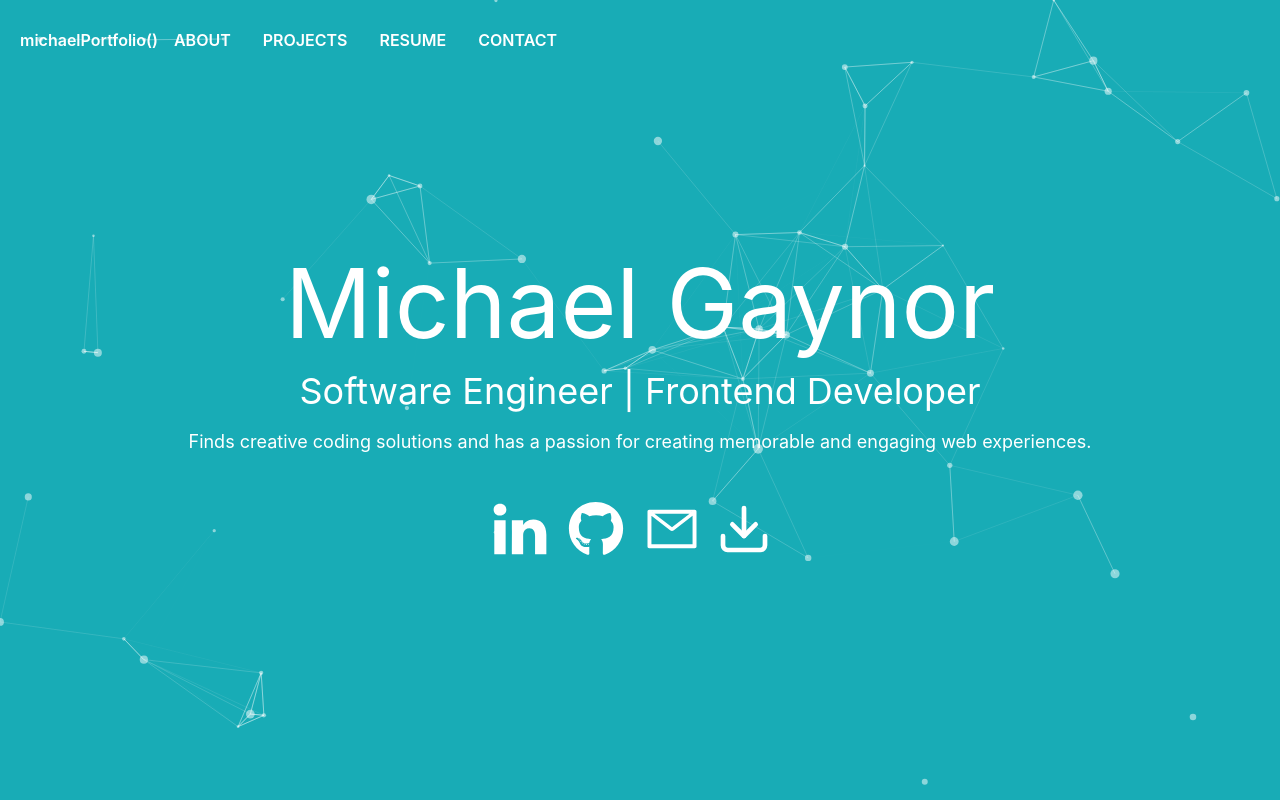
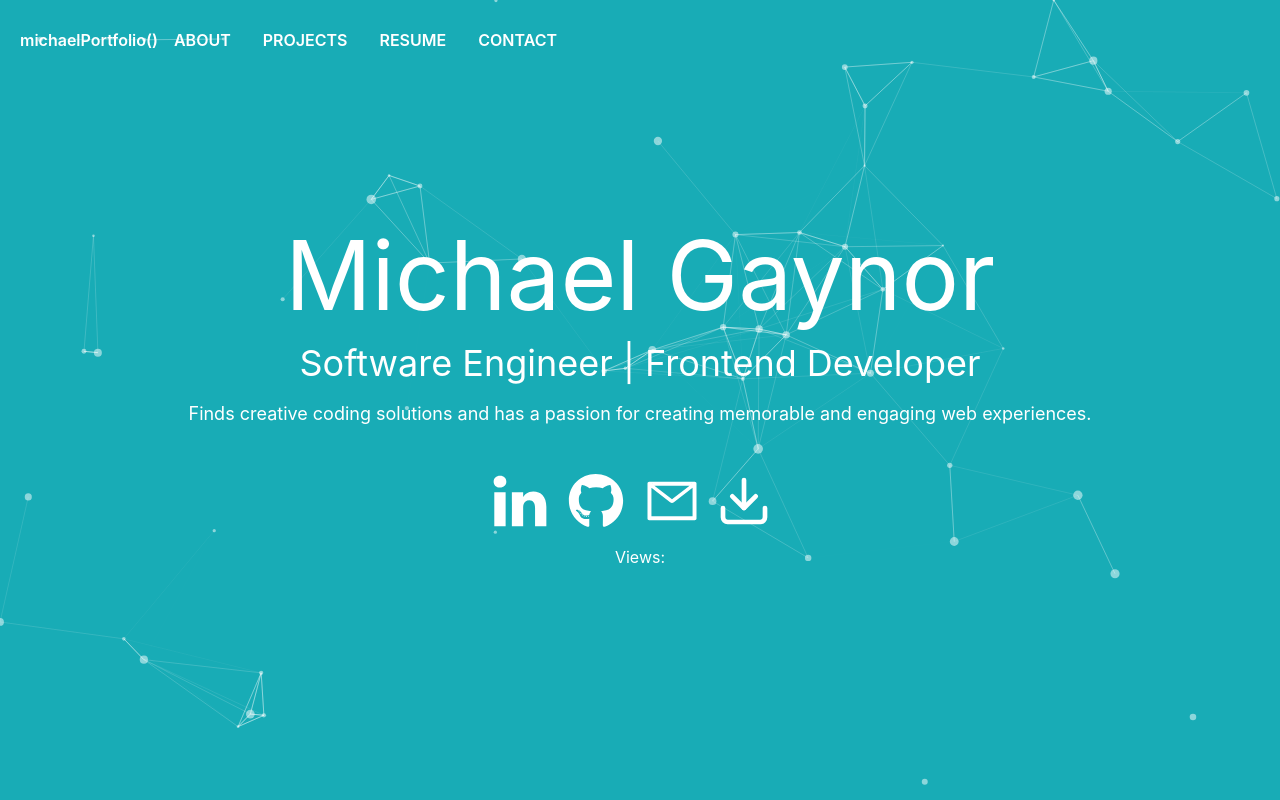
Before and after one commit to Mgaynor2022/Portfolio, a React (Vite) app: page / in a window 1280 px wide. Shown: the top 800 px of the page. Built offline with nearby package versions, Linux system fonts and the light colour scheme; no server answers.

Commit message:
Updated AWS Lamdba Function To Show Viewer Counter

```diff
--- a/package.json
+++ b/package.json
@@ -13,6 +13,7 @@
   },
   "dependencies": {
     "@emailjs/browser": "^3.10.0",
+    "axios": "^1.6.8",
     "gh-pages": "^5.0.0",
     "react": "^18.2.0",
     "react-dom": "^18.2.0",
--- a/src/App.css
+++ b/src/App.css
@@ -43,6 +43,7 @@ body {
     justify-content: center;
     width: 100%
   }
+
   #icons{
   display: none;
   }
--- a/src/components/About.jsx
+++ b/src/components/About.jsx
@@ -6,7 +6,7 @@ export default function About(){
       <div id="about" className="flex bg-gray-50 items-center lg:px-24 p-10 ">
         <div id="aboutMe" className=" flex flex-col items-center">
           <h1 className="text-5xl text-center mb-6 tracking-wider">About Me</h1>
-          <div className="w-full">
+          <div className="w-1/2">
             <p
               id="aboutMe-text"
               className=" font-normal text-lg text-center mb-10  "
--- a/src/components/Header.jsx
+++ b/src/components/Header.jsx
@@ -1,33 +1,88 @@
-import React from 'react'
-import { HashLink as Link } from 'react-router-hash-link'
-import {TfiLinkedin} from 'react-icons/tfi'
-import {FaGithub} from 'react-icons/fa'
-import {AiOutlineMail} from 'react-icons/ai'
-import {FiDownload} from 'react-icons/fi'
+import React, { useState, useEffect } from "react";
+import axios from "axios";
+import { HashLink as Link } from "react-router-hash-link";
+import { TfiLinkedin } from "react-icons/tfi";
+import { FaGithub } from "react-icons/fa";
+import { AiOutlineMail } from "react-icons/ai";
+import { FiDownload } from "react-icons/fi";
 
-export default function Header(){
+export default function Header() {
 
-    return(
-        <div className="w-full h-full absolute flex justify-center items-center text-white">
-            <div className="flex justify-center items-center text-center px-12">
+  const [data, setData] = useState(null);
 
+  useEffect(() => {
+    fetch(
+      "https://kj3jc5vpz3eylnbdrw6xhp5tjy0jznva.lambda-url.us-east-1.on.aws/"
+    )
+      .then((response) => response.json())
+      .then((data) => {
+        setData(data.Count);
+      })
+      .catch((error) => {
+        console.error("Error fetching data:", error);
+      });
+  }, []);
 
-              <header >
-                <h1 className="text-8xl leading-tight mb-2">Michael Gaynor</h1>
-                <h1 className="text-2xl md:text-4xl leading-tight "> Software Engineer | Frontend Developer</h1>
-                  <h1 id='headerText' className='text-lg mt-5 leading-tight'>Finds creative coding solutions and has a passion
-                  for creating memorable and engaging web experiences.</h1>
-                <div className='flex justify-center mt-12'>
-
-                    <a href='https://www.linkedin.com/in/mgaynor228/' rel="noopener noreferrer nofollow" target='_blank'> <TfiLinkedin className='hover:text-gray-600 transition delay-200'size='3.5em'/> </a>
-                    <a className='ml-5' href='https://github.com/Mgaynor2022' rel="noopener noreferrer nofollow" target='_blank'> <FaGithub className='hover:text-gray-600 transition delay-200' size='3.5em'/> </a>
-                    <Link className='ml-5' to='#contact'smooth> <AiOutlineMail className='hover:text-gray-600 transition delay-200' size='3.5em'/> </Link>
-                    <a className='mx-4 '
-					              href='https://docs.google.com/document/d/15NvFdyR56a26Sb60HiY_pxhKZyrkvot3eps2LSqunA4/edit?usp=sharing'
-					              target="_blank" rel="noopener noreferrer nofollow"> <FiDownload className='hover:text-gray-600 transition delay-200' size='3.5em'/>  </a>
-                </div>
-              </header>
-            </div>
+  return (
+    <div className="w-full h-full absolute flex justify-center items-center text-white">
+      <div className="flex justify-center items-center text-center px-12">
+        <header>
+          <h1 className="text-8xl leading-tight mb-2">Michael Gaynor</h1>
+          <h1 className="text-2xl md:text-4xl leading-tight ">
+            {" "}
+            Software Engineer | Frontend Developer
+          </h1>
+          <h1 id="headerText" className="text-lg mt-5 leading-tight">
+            Finds creative coding solutions and has a passion for creating
+            memorable and engaging web experiences.
+          </h1>
+          <div className="flex justify-center mt-12">
+            <a
+              href="https://www.linkedin.com/in/mgaynor228/"
+              rel="noopener noreferrer nofollow"
+              target="_blank"
+            >
+              {" "}
+              <TfiLinkedin
+                className="hover:text-gray-600 transition delay-200"
+                size="3.5em"
+              />{" "}
+            </a>
+            <a
+              className="ml-5"
+              href="https://github.com/Mgaynor2022"
+              rel="noopener noreferrer nofollow"
+              target="_blank"
+            >
+              {" "}
+              <FaGithub
+                className="hover:text-gray-600 transition delay-200"
+                size="3.5em"
+              />{" "}
+            </a>
+            <Link className="ml-5" to="#contact" smooth>
+              {" "}
+              <AiOutlineMail
+                className="hover:text-gray-600 transition delay-200"
+                size="3.5em"
+              />{" "}
+            </Link>
+            <a
+              className="mx-4 "
+              href="https://docs.google.com/document/d/15NvFdyR56a26Sb60HiY_pxhKZyrkvot3eps2LSqunA4/edit?usp=sharing"
+              target="_blank"
+              rel="noopener noreferrer nofollow"
+            >
+              {" "}
+              <FiDownload
+                className="hover:text-gray-600 transition delay-200"
+                size="3.5em"
+              />{" "}
+            </a>
           </div>
-    )
+        <div className="my-4" id="counter">Views: {data}</div>
+        </header>
+      </div>
+    </div>
+  );
 }
--- a/src/components/Navbar.jsx
+++ b/src/components/Navbar.jsx
@@ -62,6 +62,7 @@ export default function Navbar(){
     </div>
 
   </div>
+
 </nav>
 
 	<nav id='bigNavbar' className='transparent '>
```
Also changed, not shown: 1 other file (tests, documents, lock files or other folders).
